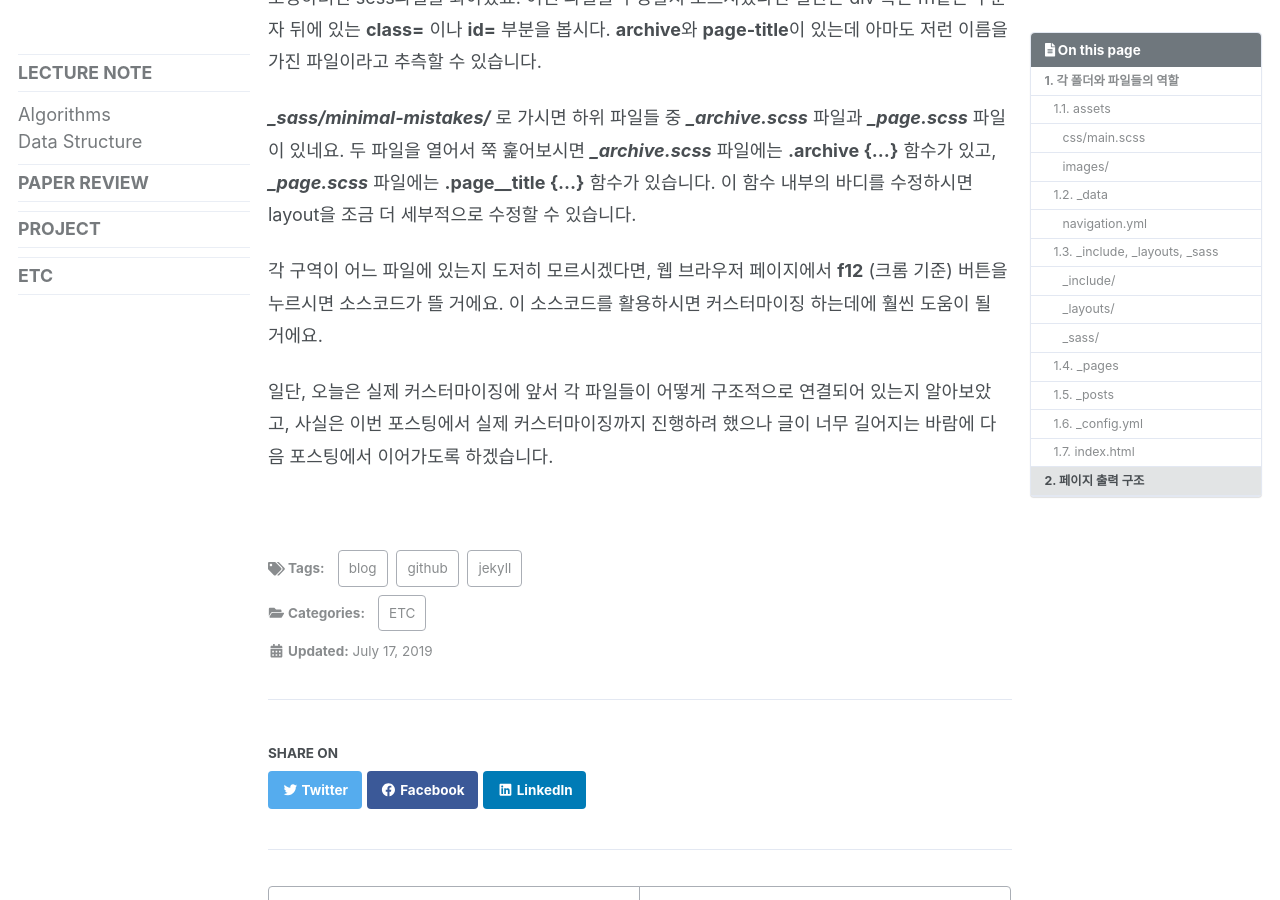
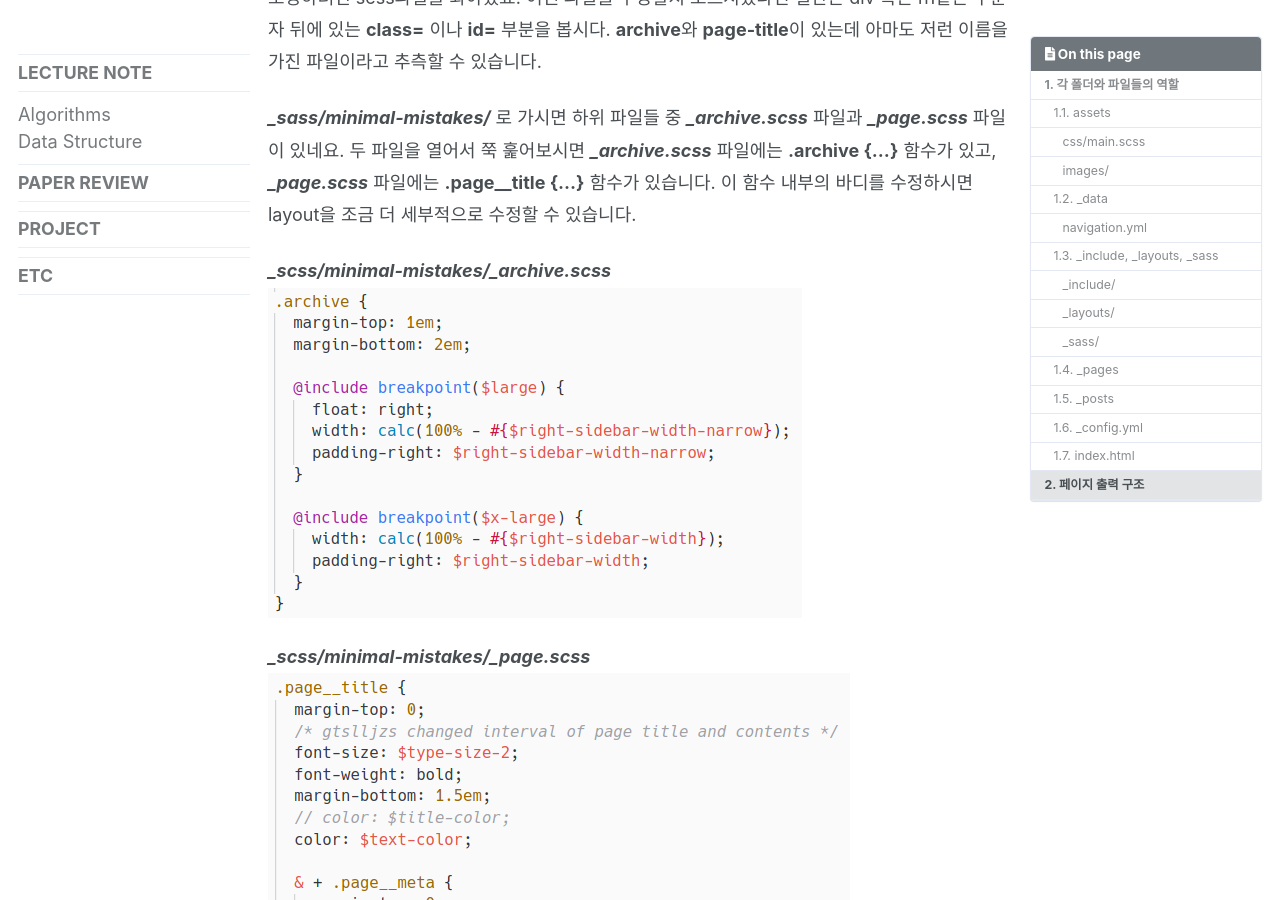
Before and after one commit to hyewonchoi4999/hyewonchoi4999.github.io, a Jekyll site: the page built from _posts/etc/2019-07-17-Making-Blog-3.md, in a window 1280 px wide and 900 px high, scrolled down 6701 px. Built offline with Jekyll 4.4.1, drawn with Linux system fonts in a browser that asks for light colours; cached includes are drawn as plain includes; nearby versions of some CDN libraries; some web fonts are replaced; comment, search, counter and statistics services are not loaded.

Commit message:
blog-making-3

```diff
--- a/_posts/etc/2019-07-17-Making-Blog-3.md
+++ b/_posts/etc/2019-07-17-Making-Blog-3.md
@@ -110,6 +110,13 @@ archive.html 파일도 default라는 layout을 쓰겠다고 명시해놓았네
 
 ***_sass/minimal-mistakes/*** 로 가시면 하위 파일들 중 ***_archive.scss*** 파일과  ***_page.scss*** 파일이 있네요. 두 파일을 열어서 쭉 훑어보시면 ***_archive.scss*** 파일에는 **.archive {...}** 함수가 있고, ***_page.scss*** 파일에는 **.page__title {...}** 함수가 있습니다. 이 함수 내부의 바디를 수정하시면 layout을 조금 더 세부적으로 수정할 수 있습니다.
 
+***_scss/minimal-mistakes/_archive.scss***
+![.archive](/assets/images/etc/archive_code1.png)
+
+***_scss/minimal-mistakes/_page.scss***
+![page_title](/assets/images/etc/page__title.png)
+
+
 각 구역이 어느 파일에 있는지 도저히 모르시겠다면, 웹 브라우저 페이지에서 **f12** (크롬 기준) 버튼을 누르시면 소스코드가 뜰 거에요. 이 소스코드를 활용하시면 커스터마이징 하는데에 훨씬 도움이 될 거에요.
 
 일단, 오늘은 실제 커스터마이징에 앞서 각 파일들이 어떻게 구조적으로 연결되어 있는지 알아보았고, 사실은 이번 포스팅에서 실제 커스터마이징까지 진행하려 했으나 글이 너무 길어지는 바람에 다음 포스팅에서 이어가도록 하겠습니다.
```
Also changed, not shown: assets/images/etc/archive_code1.png (added), assets/images/etc/page__title.png (added).
